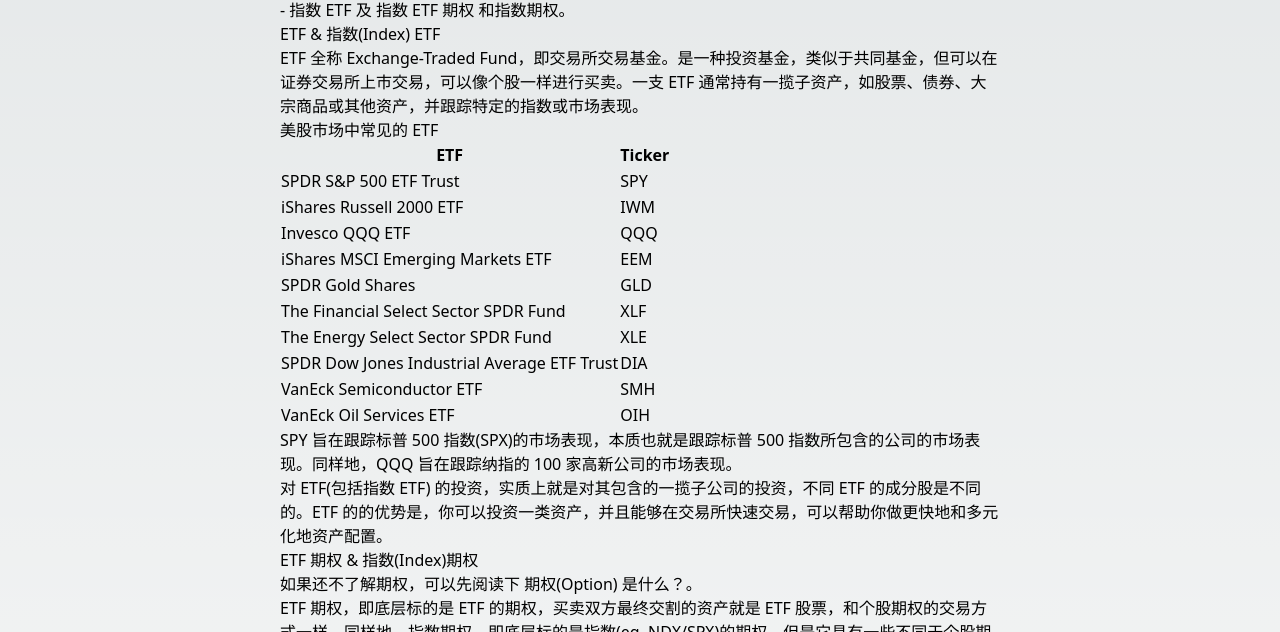
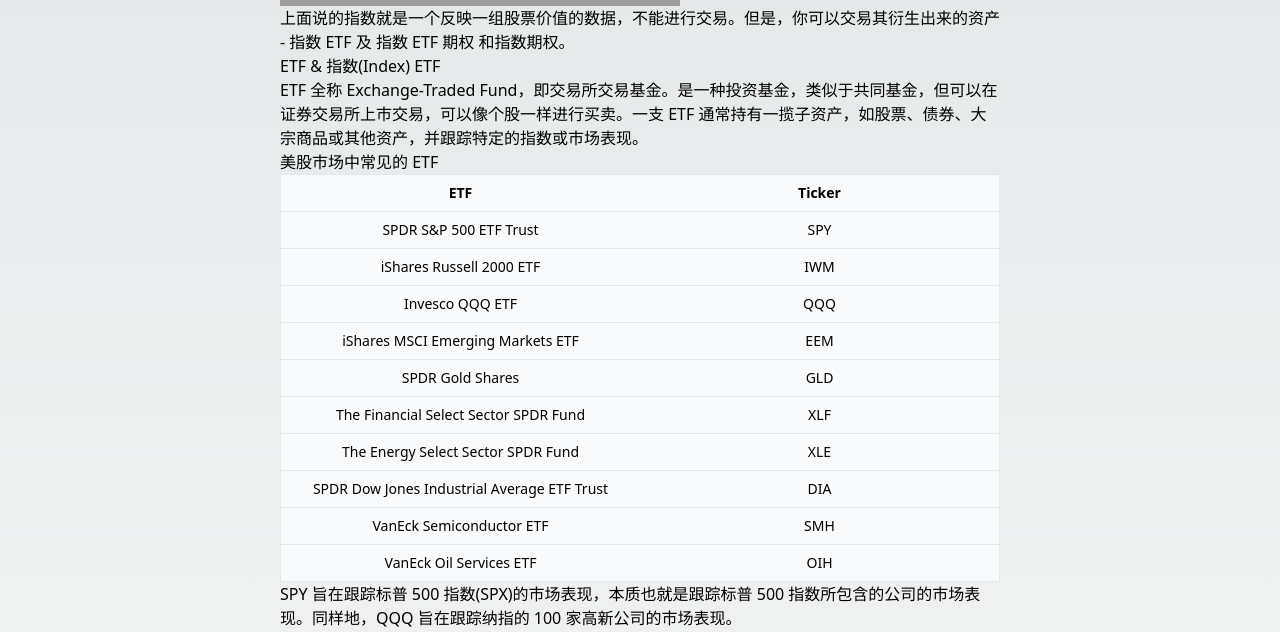
Before and after one commit to goldpumpkin/goldpumpkin.life, a Next.js app: page /blog/etf-Index-option in a window 1280 px wide. Shown: the part 1202-1834 px from the top of the page. Built offline with nearby package versions, Linux system fonts and the light colour scheme; grey boxes are pictures that could not be loaded.

Commit message:
feat: add title on blog page

```diff
--- a/app/blog/[slug]/page.tsx
+++ b/app/blog/[slug]/page.tsx
@@ -1,15 +1,13 @@
-import Markdown from "markdown-to-jsx"
 import React from 'react'
 import getPostMetadata from "@/lib/getPostMetadata";
 import getPostContent from "@/lib/getPostContent";
-import Link from "next/link";
 import CustomMDX from "@/components/CustomMDX";
 
 export const dynamicParams = false;
 
 export const generateStaticParams = async () => {
     const posts = getPostMetadata('content/posts')
-    return posts.map((post) => ({ slug: post.slug }))
+    return posts.map((post) => ({ slug: post.slug}))
 }
 
 export async function generateMetadata( params: any, searchParams: any) {
@@ -21,14 +19,18 @@
 
 export default function Blog(props: any) {
 
-    const slug = props.params.slug
+    const slug = props.params.slug;
     const decodeSlug = decodeURI(slug);
     const post = getPostContent(decodeSlug)
+    const title = post.data.title;
     return (
-        <main>
-            <article>
-                <CustomMDX content={post.content} />
+            <article className = "flex flex-col items-start justify-center w-full">
+                <h1 className="font-extrabold text-2xl tracking-tight mb-0">
+                    {title}
+                </h1>
+                <div className = "w-full prose dark:prose-invert max-w-none mb-30">
+                    <CustomMDX content={post.content} />
+                </div>
             </article>
-        </main>
     )
 }
--- a/app/globals.css
+++ b/app/globals.css
@@ -31,3 +31,46 @@
     text-wrap: balance;
   }
 }
+
+.prose .anchor {
+  @apply absolute invisible no-underline;
+  margin-left: -1em;
+  padding-right: 0.5em;
+  width: 100%;
+  max-width: 700px;
+  cursor: pointer;
+}
+
+.anchor:hover {
+  @apply visible;
+}
+
+.prose .anchor:after {
+  @apply text-slate-400 dark:text-slate-200;
+  content: "#";
+}
+
+.prose *:hover > .anchor {
+  @apply visible;
+}
+
+.prose pre {
+  border-radius: 0;
+}
+
+.prose ul {
+  word-wrap: break-word;
+}
+
+table {
+  @apply border border-slate-200 dark:border-slate-600 border-collapse m-0 p-0 w-full !table-fixed;
+}
+
+table tr {
+  @apply border border-slate-200 dark:border-slate-600 bg-slate-50 p-2 dark:bg-slate-800 break-words;
+}
+
+table th,
+table td {
+  @apply !p-2 text-center !align-middle text-sm;
+}
```
Also changed, not shown: 1 other file (tests, documents, lock files or other folders).
